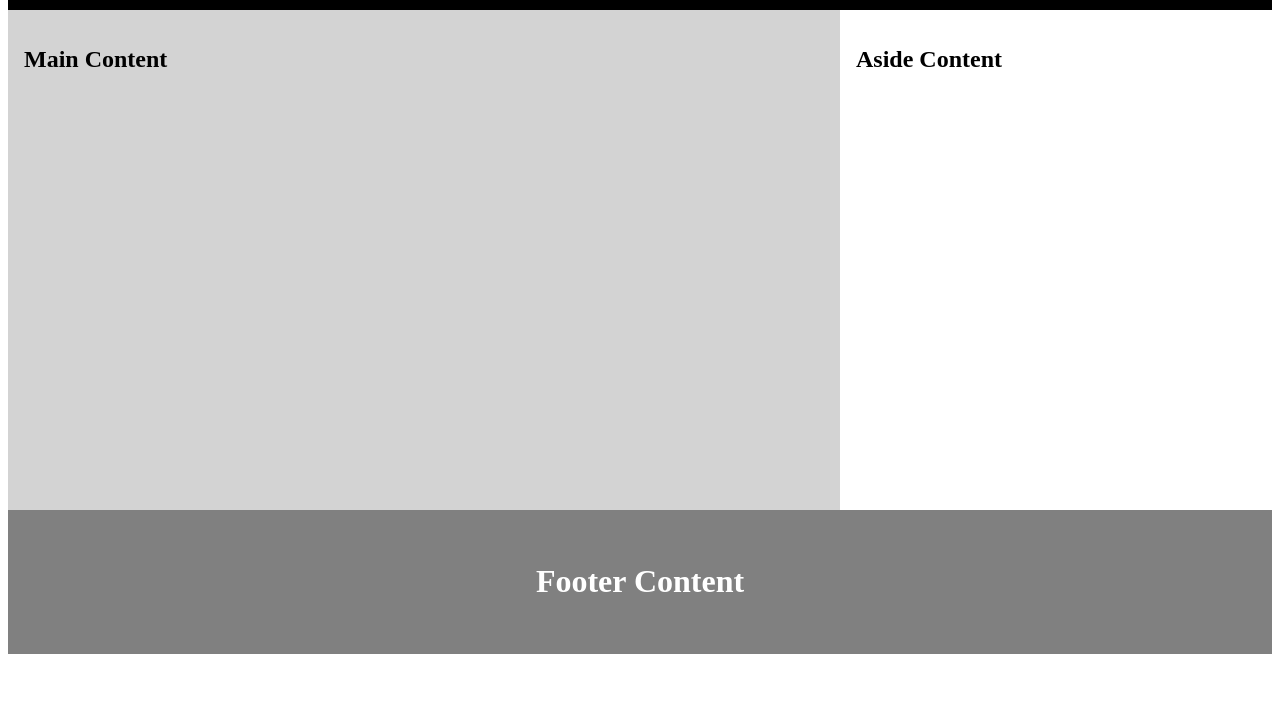
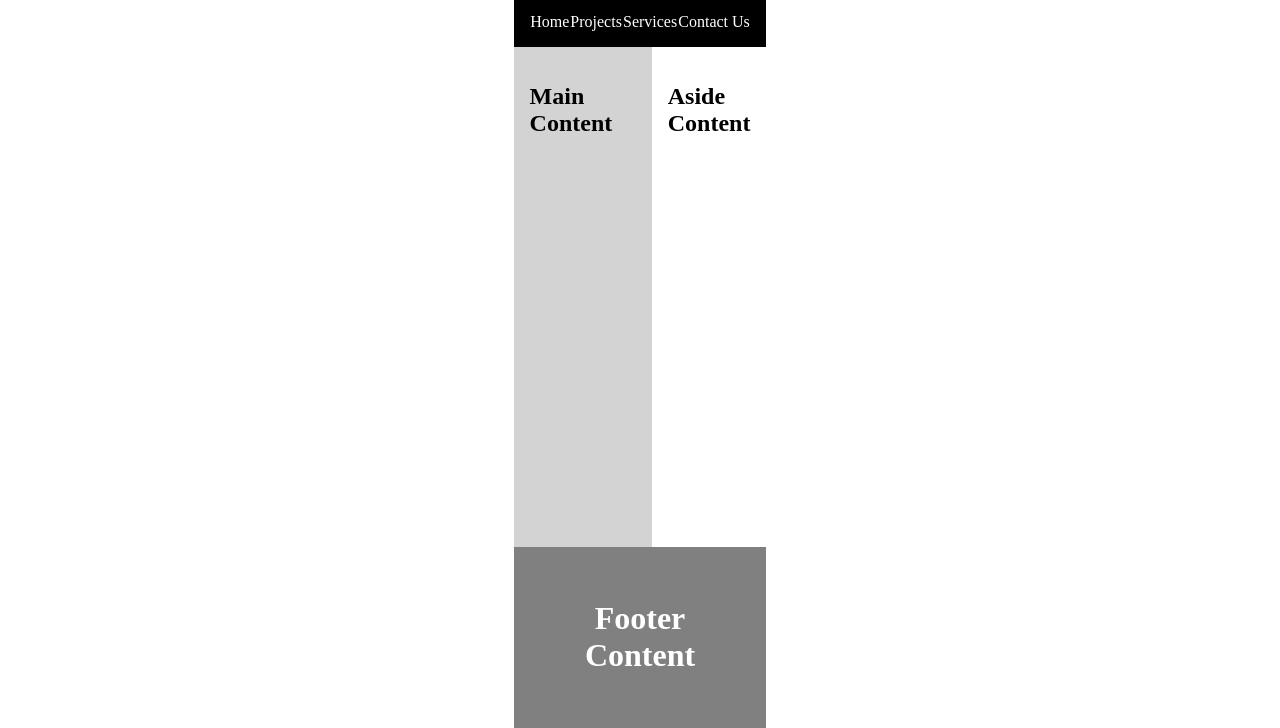
Before and after one commit to yingzhang0897/wdd131, a plain HTML site: page week01/basic-layout.html in a window 1280 px wide. Shown: the part 149-877 px from the top of the page. Before the commit the page ends 816 px from the top, so only its background shows below. Drawn offline with Linux system fonts and the light colour scheme.

Commit message:
layout improve

```diff
--- a/week01/styles/layout.css
+++ b/week01/styles/layout.css
@@ -6,6 +6,7 @@ body {
 #content {
     height: 100vh;
     margin: 0 auto;
+    width: 20%;
   }
 
 header h1 {
@@ -25,17 +26,18 @@ nav {
   }
 
 main {
-  display: flex;
+  display: grid;
+  grid-template-columns: 2fr 1fr;
   color: black;
   height: 500px;
+  width: 100%;
+  margin: 0 auto;
 }
 .main-content {
-  flex: 2;
   background-color: lightgray;
   padding: 1rem;
 }
 .aside-content {
-  flex: 1;
   background-color: white;
   padding: 1rem;
 }
```
